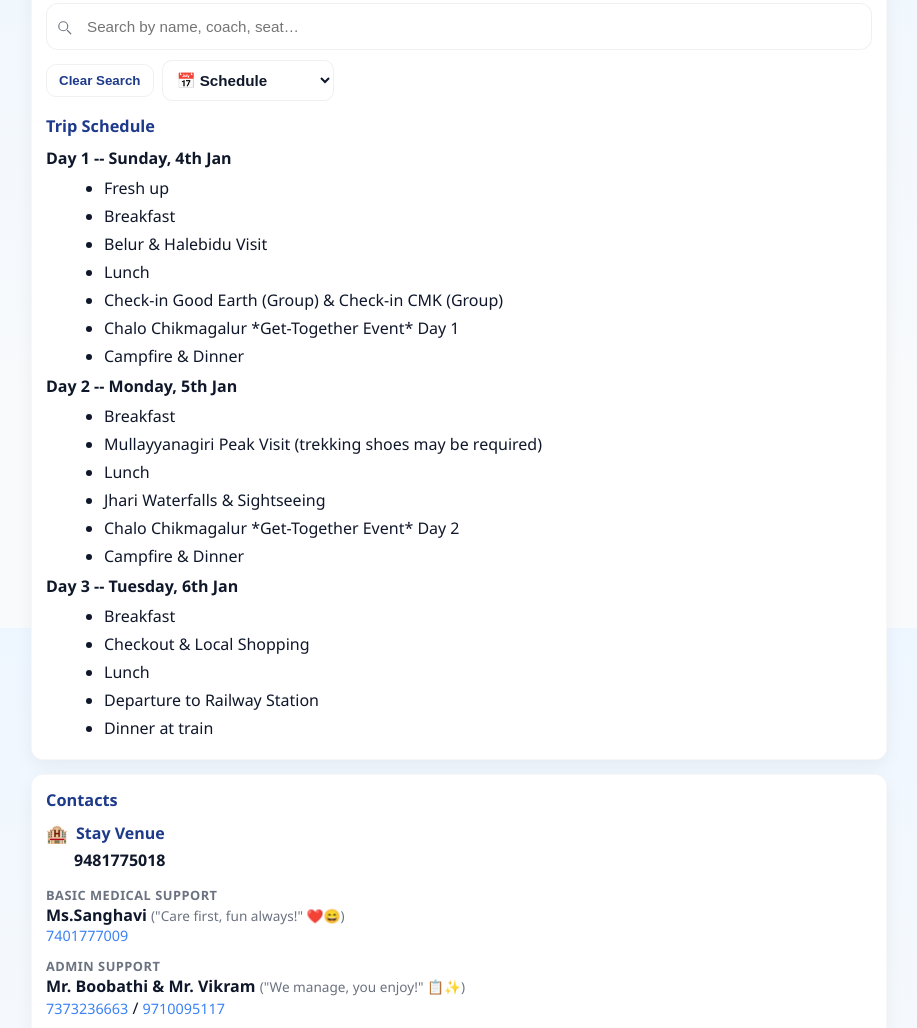
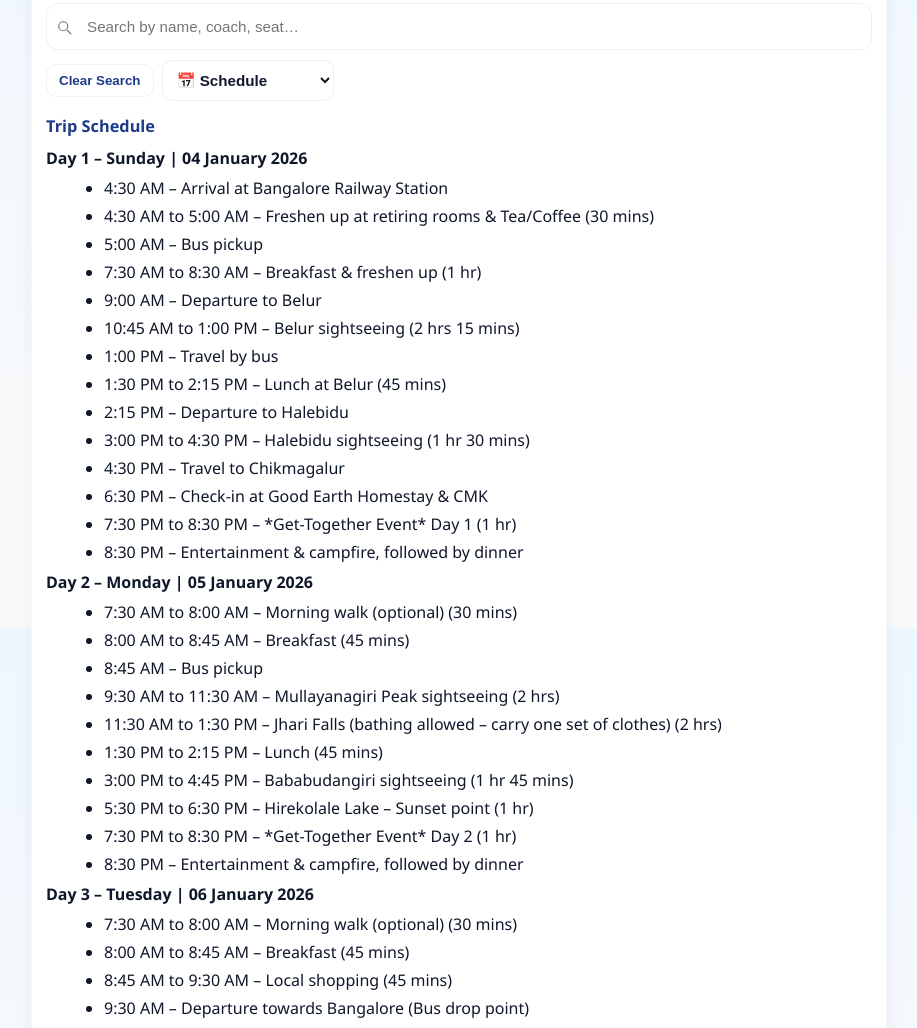
Before and after one commit to shieldhrd-glitch/Tour, a plain HTML site: page index.html in a window 1280 px wide. Shown: the part 1772-2800 px from the top of the page, without its empty margins (181-1098 px from the left). Drawn offline with nearby package versions, Linux system fonts and the light colour scheme.

```diff
--- a/index.html
+++ b/index.html
@@ -3,7 +3,7 @@
 <head>
   <meta charset="utf-8" />
   <meta name="viewport" content="width=device-width,initial-scale=1" />
-  <title>Chalo Chikmagalur Corporate Tour -- Draft Version</title>
+  <title>Chalo Chikmagalur Corporate Tour -- Live Version</title>
 
 <script src="https://cdnjs.cloudflare.com/ajax/libs/jspdf/2.5.1/jspdf.umd.min.js"></script>
 
@@ -296,7 +296,7 @@
     <div class="brand">
       <img src="https://shieldhealthcare.in/wp-content/uploads/2024/09/Shield_Logo-removebg-preview.png" alt="Shield logo">
       <div>
-        <div class="brand-title">Chalo Chikmagalur Corporate Tour (Draft Version)</div>
+        <div class="brand-title">Chalo Chikmagalur Corporate Tour (Live Version)</div>
         <div class="muted" style="font-size:0.80rem">Shield Healthcare · Jan 3 - Jan 6, 2026</div>
       </div>
     </div>
@@ -889,11 +889,59 @@ const returnAllocation = [
 { sno: 62, name: "Jayanthi R", coach:"NA", seat:"NA", status: "Confirmed", ticketLink: "NA" }
 ];
 
+
 const schedule = [
-  { day:"Day 1 -- Sunday, 4th Jan", activities:["Fresh up","Breakfast","Belur & Halebidu Visit","Lunch","Check-in Good Earth (Group) & Check-in CMK (Group)", "Chalo Chikmagalur *Get-Together Event* Day 1", "Campfire & Dinner"] },
-  { day:"Day 2 -- Monday, 5th Jan", activities:["Breakfast","Mullayyanagiri Peak Visit (trekking shoes may be required)","Lunch","Jhari Waterfalls & Sightseeing", "Chalo Chikmagalur *Get-Together Event* Day 2", "Campfire & Dinner"] },
-  { day:"Day 3 -- Tuesday, 6th Jan", activities:["Breakfast","Checkout & Local Shopping","Lunch","Departure to Railway Station","Dinner at train"] }
+  {
+    day: "Day 1 – Sunday | 04 January 2026",
+    activities: [
+      "4:30 AM – Arrival at Bangalore Railway Station",
+      "4:30 AM to 5:00 AM – Freshen up at retiring rooms & Tea/Coffee (30 mins)",
+      "5:00 AM – Bus pickup",
+      "7:30 AM to 8:30 AM – Breakfast & freshen up (1 hr)",
+      "9:00 AM – Departure to Belur",
+      "10:45 AM to 1:00 PM – Belur sightseeing (2 hrs 15 mins)",
+      "1:00 PM – Travel by bus",
+      "1:30 PM to 2:15 PM – Lunch at Belur (45 mins)",
+      "2:15 PM – Departure to Halebidu",
+      "3:00 PM to 4:30 PM – Halebidu sightseeing (1 hr 30 mins)",
+      "4:30 PM – Travel to Chikmagalur",
+      "6:30 PM – Check-in at Good Earth Homestay & CMK",
+      "7:30 PM to 8:30 PM – *Get-Together Event* Day 1 (1 hr)",
+      "8:30 PM – Entertainment & campfire, followed by dinner"
+    ]
+  },
+
+  {
+    day: "Day 2 – Monday | 05 January 2026",
+    activities: [
+      "7:30 AM to 8:00 AM – Morning walk (optional) (30 mins)",
+      "8:00 AM to 8:45 AM – Breakfast (45 mins)",
+      "8:45 AM – Bus pickup",
+      "9:30 AM to 11:30 AM – Mullayanagiri Peak sightseeing (2 hrs)",
+      "11:30 AM to 1:30 PM – Jhari Falls (bathing allowed – carry one set of clothes) (2 hrs)",
+      "1:30 PM to 2:15 PM – Lunch (45 mins)",
+      "3:00 PM to 4:45 PM – Bababudangiri sightseeing (1 hr 45 mins)",
+      "5:30 PM to 6:30 PM – Hirekolale Lake – Sunset point (1 hr)",
+      "7:30 PM to 8:30 PM – *Get-Together Event* Day 2 (1 hr)",
+      "8:30 PM – Entertainment & campfire, followed by dinner"
+    ]
+  },
+
+  {
+    day: "Day 3 – Tuesday | 06 January 2026",
+    activities: [
+      "7:30 AM to 8:00 AM – Morning walk (optional) (30 mins)",
+      "8:00 AM to 8:45 AM – Breakfast (45 mins)",
+      "8:45 AM to 9:30 AM – Local shopping (45 mins)",
+      "9:30 AM – Departure towards Bangalore (Bus drop point)",
+      "1:30 PM to 2:15 PM – Lunch (45 mins)",
+      "3:30 PM – Assemble at Bangalore Railway Station – Platform No. 6",
+      "4:15 PM – Board train to Chennai",
+      "9:15 PM – Arrival at Chennai Central"
+    ]
+  }
 ];
+
 
 const roomPairings = [
 { room:"CMK_Room 1", occupants:["Ganesh K, Hemanth Kumar K V, Lakshmi Narasimhan Sampath, N Sriram, Naga Raja Kurakula, Rajiv Bhanu Nair & V Gowrishankar"] },
```
